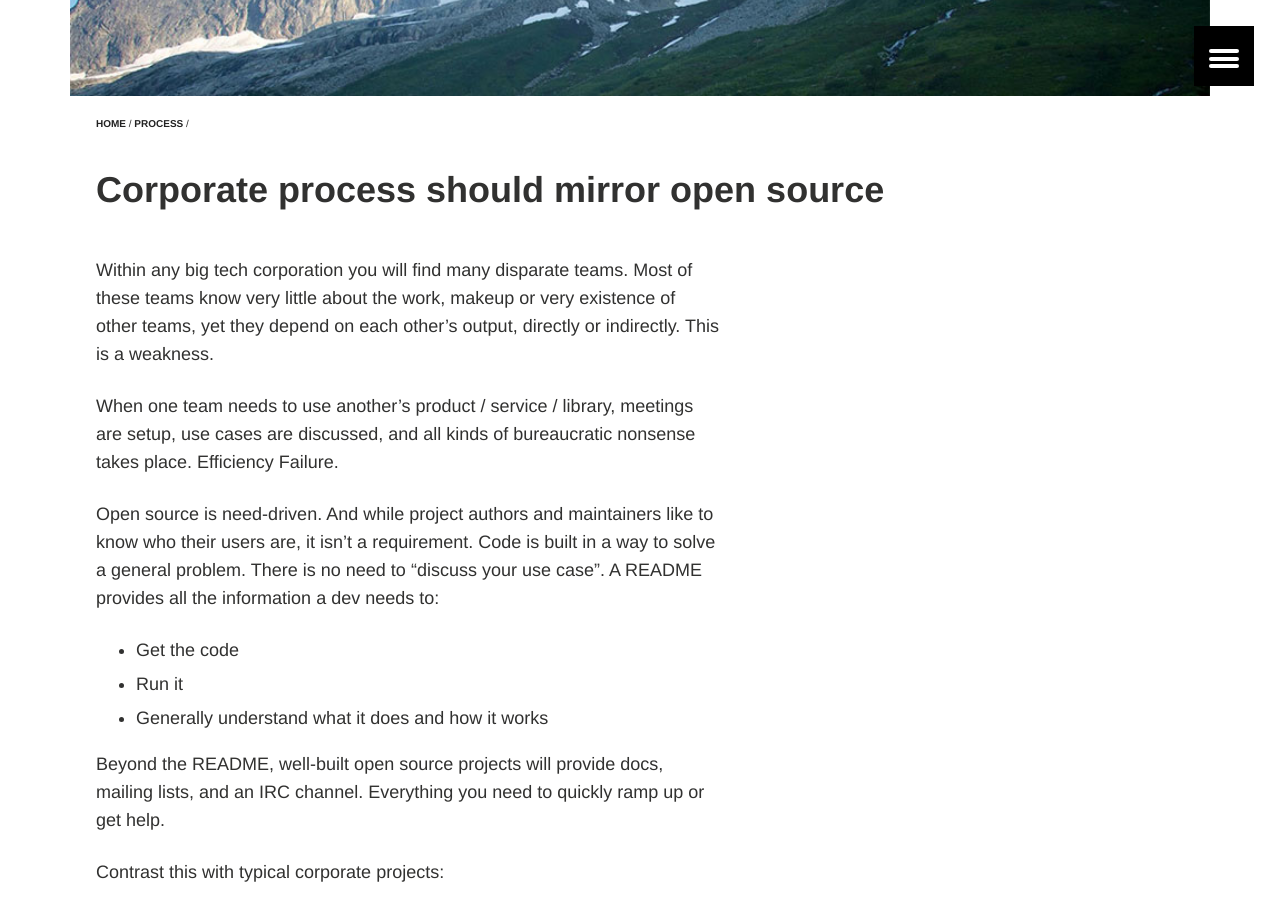
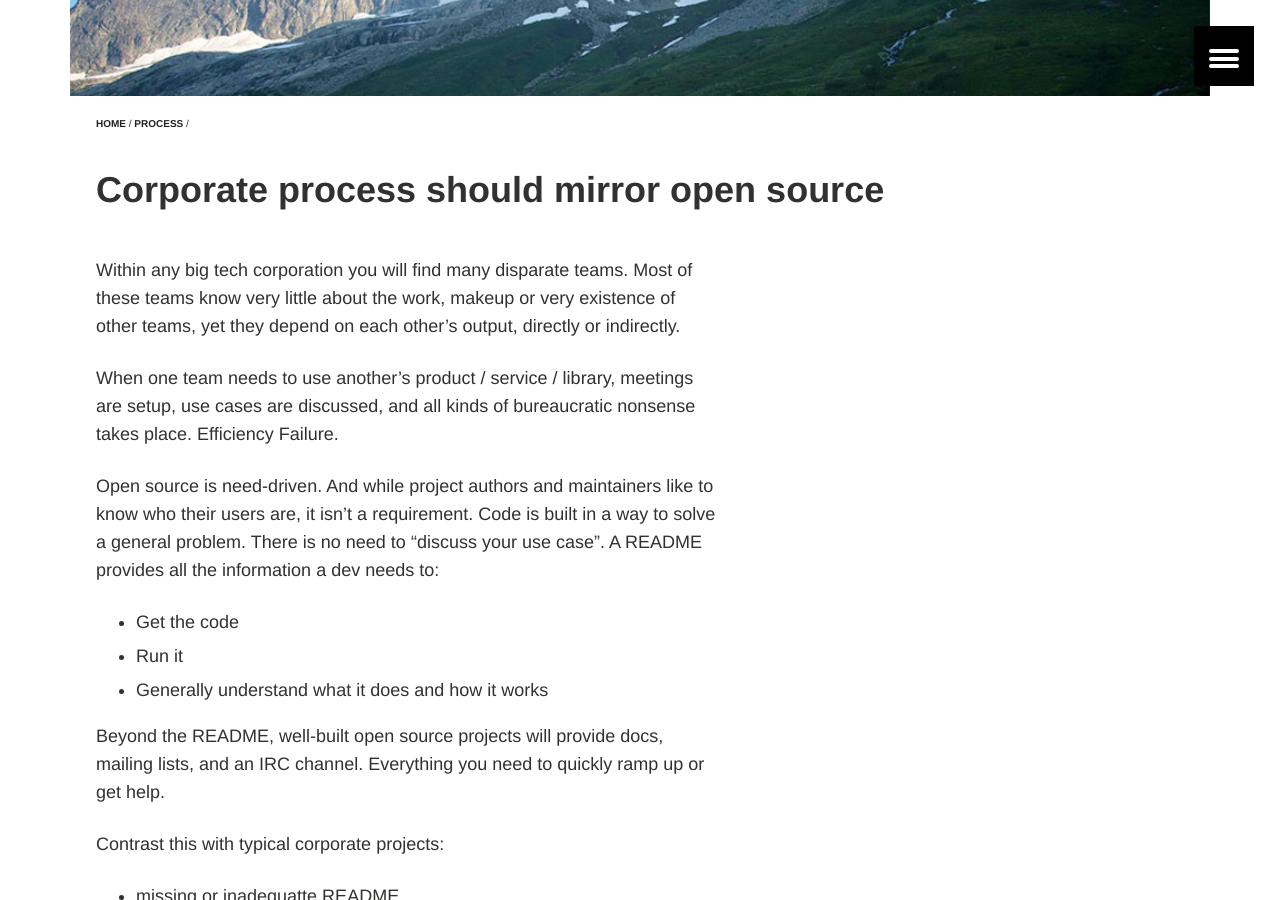
Before and after one commit to devth/devth.github.com, a Jekyll site: the page built from _posts/2014-09-28-open-source-culture.md, in a window 1280 px wide and 900 px high, scrolled down 301 px. Built offline with Jekyll 4.4.1, drawn with Linux system fonts in a browser that asks for light colours; comment, search, counter and statistics services are not loaded.

Commit message:
Remove confusing conclusion

```diff
--- a/_posts/2014-09-28-open-source-culture.md
+++ b/_posts/2014-09-28-open-source-culture.md
@@ -10,8 +10,7 @@ image:
 
 Within any big tech corporation you will find many disparate teams. Most of
 these teams know very little about the work, makeup or very existence of other
-teams, yet they depend on each other's output, directly or indirectly. This is a
-weakness.
+teams, yet they depend on each other's output, directly or indirectly.
 
 When one team needs to use another's product / service / library, meetings are
 setup, use cases are discussed, and all kinds of bureaucratic nonsense takes
```
